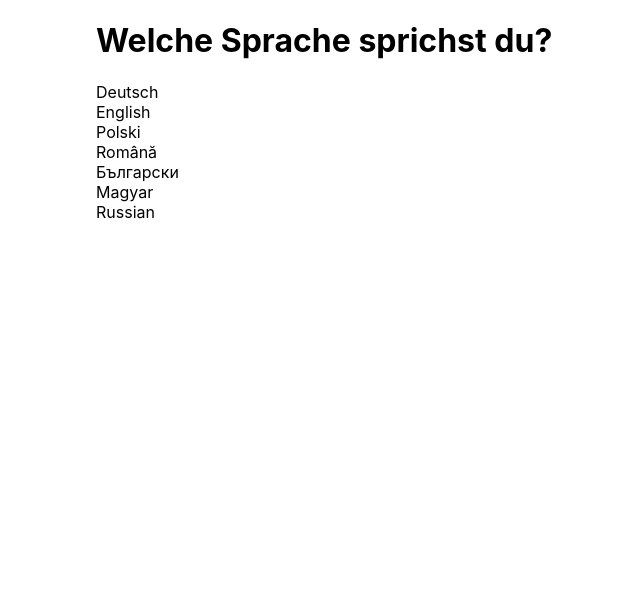
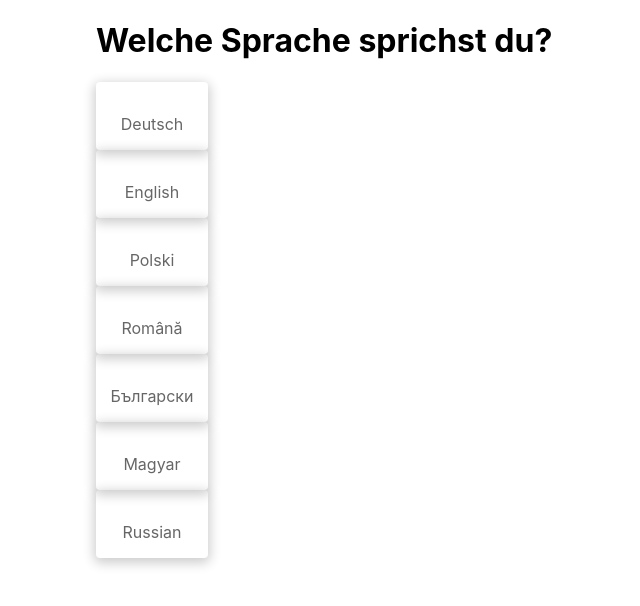
Before and after one commit to jeanmarc5592/language-switcher, a React (Create React App) app: page / in a window 1280 px wide. Shown: the top 606 px of the page, without its empty margins (224-864 px from the left). Built offline with nearby package versions, Linux system fonts and the light colour scheme.

Commit message:
Create Layout of LanguageButton

```diff
--- /dev/null
+++ b/src/components/LanguageButton/LanguageButton.module.css
@@ -0,0 +1,22 @@
+.container  {
+  border-radius: 4px;
+  box-shadow: 0px 3px 12px 2px rgba(0,0,0,0.2);
+  padding: 1rem;
+  display: flex;
+  justify-content: center;
+  width: 80px;
+  transition: all 0.3s;
+  text-decoration: none;
+}
+
+.container:hover {
+  transition: all 0.3s;
+  box-shadow: 0px 6px 14px 5px rgba(0,0,0,0.2);
+  transform: translateY(-2px);
+}
+
+.countryLabel {
+  color: rgba(0,0,0,0.6);
+  margin-bottom: 0;
+  margin-top: 1rem;
+}
--- a/src/components/LanguageButton/index.tsx
+++ b/src/components/LanguageButton/index.tsx
@@ -1,3 +1,4 @@
+import styles from './LanguageButton.module.css';
 type LanguageButtonProps = {
   code: string;
   name: string;
@@ -7,6 +8,9 @@ type LanguageButtonProps = {
 
 export const LanguageButton: React.FC<LanguageButtonProps> = ({ code, name, iso }) => {
   return (
-    <div>{name}</div>
+    <a href="/jo" className={styles.container}>
+      {/* TODO: Add dynamic flag */}
+      <p className={styles.countryLabel}>{name}</p>
+    </a>
   )
 }
```
